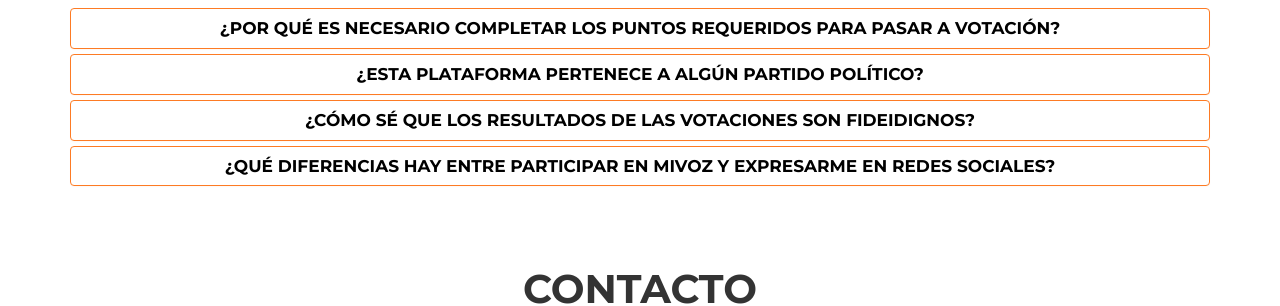
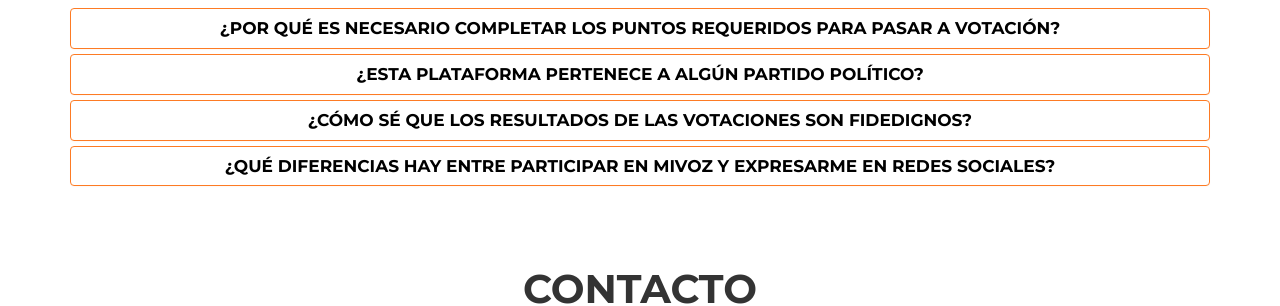
Before and after one commit to PartidoDigital/MiVoz-Web, a Jekyll site: the page built from index.html, in a window 1280 px wide and 900 px high, scrolled down 3064 px. Shown: the part 396-702 px from the top of the window. Built offline with Jekyll 4.4.1, drawn with Linux system fonts in a browser that asks for light colours; nearby versions of some CDN libraries; some web fonts are replaced.

Commit message:
Update preguntas-frecuentes.html

```diff
--- a/_includes/preguntas-frecuentes.html
+++ b/_includes/preguntas-frecuentes.html
@@ -39,7 +39,7 @@
                     <div class="panel panel-default">
                             <div class="panel-heading">
                                 <h4 class="panel-title">
-                                    <a class="accordion-toggle collapsed" data-toggle="collapse" data-parent="#accordion" href="#collapseTen" aria-expanded="false">¿Cómo sé que los resultados de las votaciones son fideidignos?</a>
+                                    <a class="accordion-toggle collapsed" data-toggle="collapse" data-parent="#accordion" href="#collapseTen" aria-expanded="false">¿Cómo sé que los resultados de las votaciones son fidedignos?</a>
                                 </h4>
                             </div>
                             <div id="collapseTen" class="panel-collapse collapse" aria-expanded="false">
```
